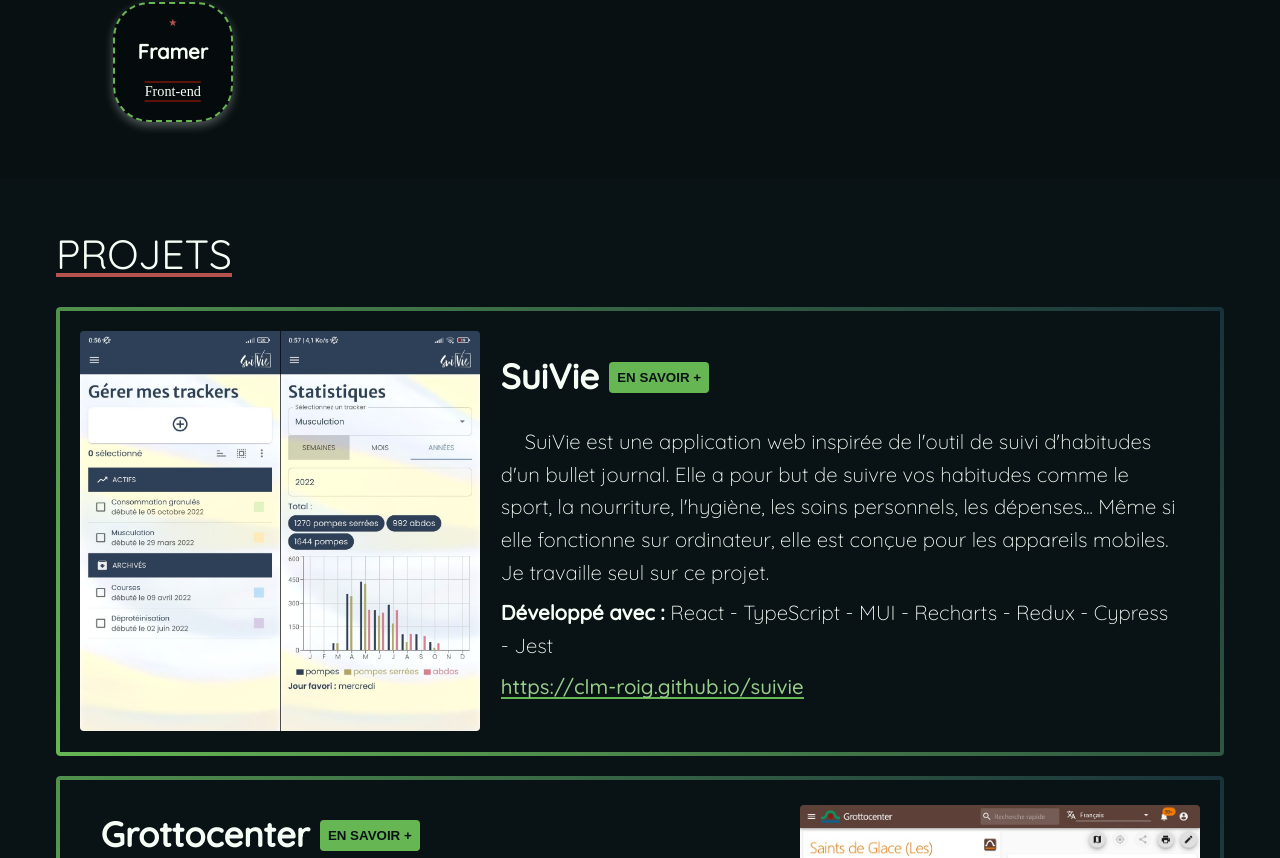
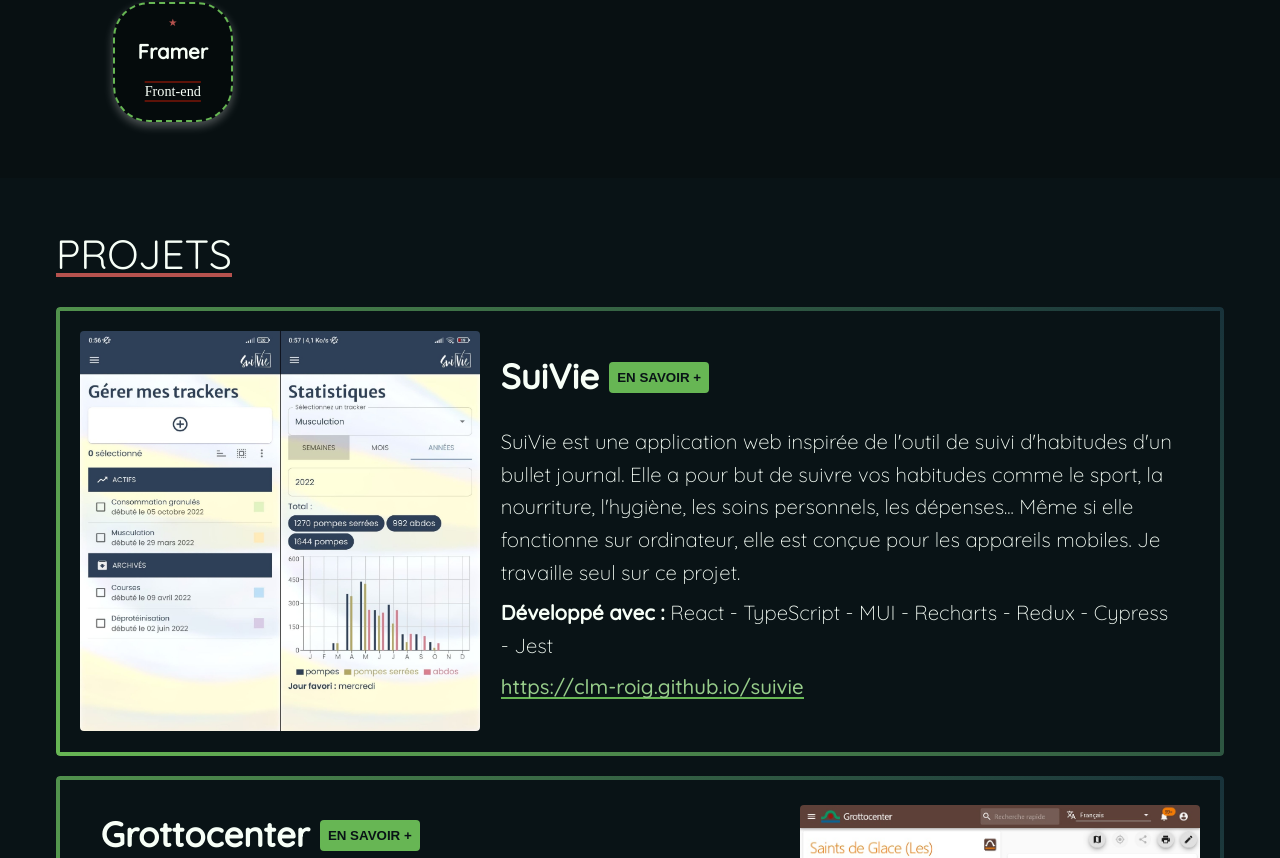
Before and after one commit to Clm-Roig/clm-roig.github.io, a Vue app: page / in a window 1280 px wide. Shown: the part 1420-2278 px from the top of the page. Built offline with nearby package versions, Linux system fonts and the light colour scheme; a web font is replaced by a local one.

Commit message:
add a content max width

```diff
--- a/src/components/ProjectItem.vue
+++ b/src/components/ProjectItem.vue
@@ -28,7 +28,7 @@ defineProps<{
               <button>{{ $t("projects.more-info") }}</button>
             </router-link>
           </div>
-          <p class="project__description">
+          <p>
             {{ description }}
           </p>
           <p class="project__build-with">
@@ -83,9 +83,6 @@ $breakpoint: 820px;
       padding-top: 0;
     }
   }
-  &__description {
-    text-indent: 24px;
-  }
   &__build-with {
     margin-top: 8px;
   }
--- a/src/components/Section.vue
+++ b/src/components/Section.vue
@@ -1,18 +1,29 @@
 <script setup lang="ts">
 defineProps<{
   darkBg?: boolean;
+  fullWidth?: boolean;
 }>();
 </script>
 
 <template>
-  <section class="section" :class="darkBg ? 'section--dark-bg' : ''">
-    <slot></slot>
+  <section class="section" :class="`${darkBg ? 'section--dark-bg' : ''}`">
+    <div :class="`section__content${fullWidth ? '--full-width' : ''}`">
+      <slot></slot>
+    </div>
   </section>
 </template>
 
 <style scoped lang="scss">
 .section {
   padding: calc($sidebar-width + 4px);
+  &__content {
+    max-width: 1200px;
+    margin: auto;
+    &--full-width {
+      max-width: auto;
+      margin: none;
+    }
+  }
   &--dark-bg {
     background-color: darken($black, 1%);
   }
--- a/src/views/HomeView.vue
+++ b/src/views/HomeView.vue
@@ -12,7 +12,7 @@ import Section from "../components/Section.vue";
     <p class="header__what-i-am">{{ $t("header.whatIAm") }}</p>
   </header>
 
-  <Section id="skills" dark-bg>
+  <Section id="skills" dark-bg full-width>
     <SkillsView />
   </Section>
 
```
